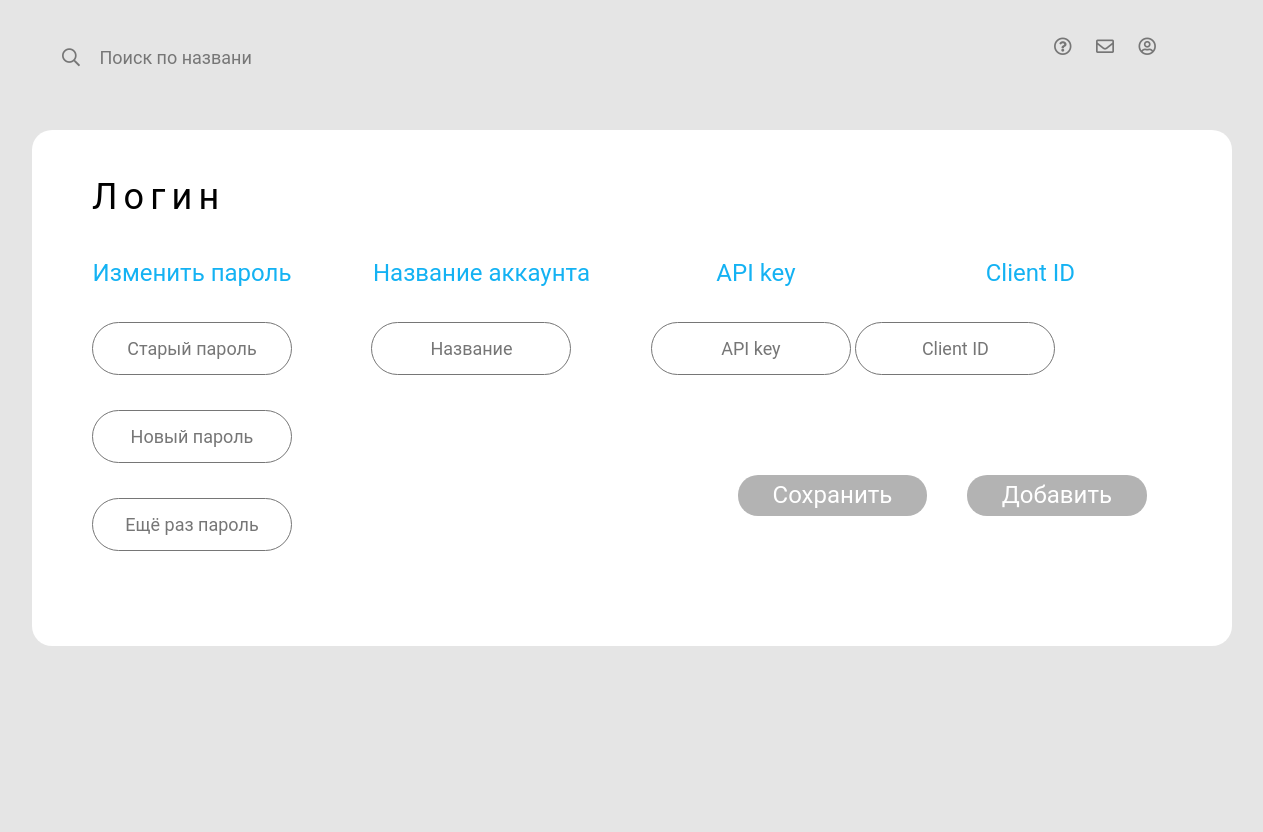
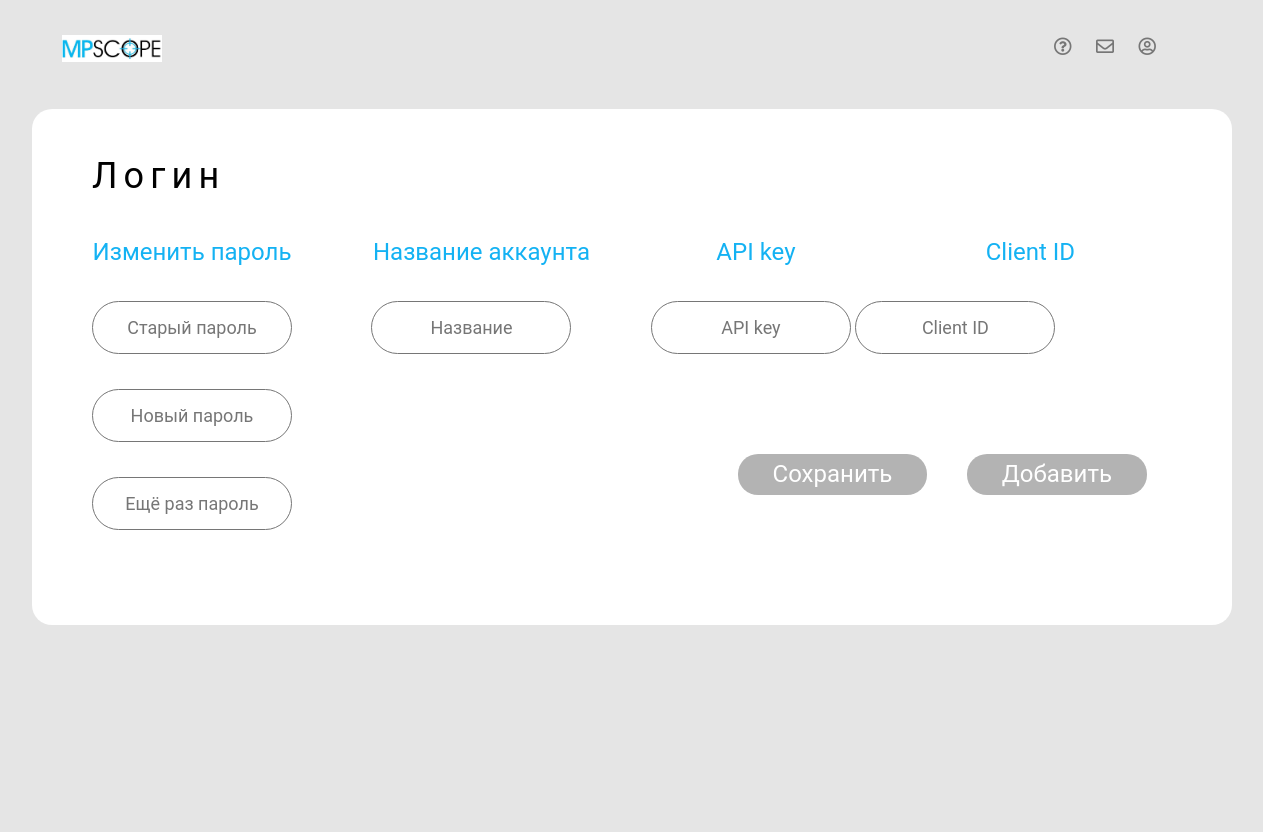
Before and after one commit to cashblxxd/mp-scope, a Flask app: template templates/settings.html in a window 1560 px wide. Shown: the whole page, without its empty margins (276-1539 px from the left). Run offline with Flask 2, Linux system fonts and the light colour scheme; the template is opened without the code that fills it, so the values that code supplies are empty; some libraries are stand-ins or nearby versions; some web fonts are replaced.

Commit message:
fixfinal

```diff
--- a/templates/settings.html
+++ b/templates/settings.html
@@ -3,9 +3,9 @@
 
 <head>
     <meta charset="utf-8">
-    <title>Private Accout</title>
+    <title>Account | MP-Scope</title>
     <meta content="" name="description">
-    <link rel="shortcut icon" href="img/favicon/favicon.png">
+    <link rel="shortcut icon" href="{{ url_for('static', filename='img/icon.jpg') }}">
     <meta http-equiv="X-UA-Compatible" content="IE=edge">
     <meta name="viewport" content="width=device-width, initial-scale=1.0">
     <link rel="stylesheet" href="{{ url_for('static', filename='css/libs.min.css') }}">
@@ -14,17 +14,19 @@
 </head>
 
 <body>
-
+    <style>
+        .logo {
+            width: 100px;
+            height: auto;
+        }
+    </style>
     <header>
         <div class="container">
             <div class="top_line clearfix">
                 <div class="search_form">
-                    <form method="post" action="search">
-                        <div class="wrap_input">
-                            <i class="far fa-search"></i>
-                            <input type="search" name="search" placeholder="Поиск по названию">
-                        </div>
-                    </form>
+                    <div class="wrap_input">
+                        <a href="/dashboard"><img class="logo" src="{{ url_for('static', filename='img/logo.jpg') }}" alt="MP-Scope"></a>
+                    </div>
                 </div>
                 <nav class="navbar">
                     <ul class="icon_panel">
```
Also changed, not shown: templates/dashboard.html (+9 -9 lines), static/img/icon.jpg (added), static/img/logo.jpg (added).
